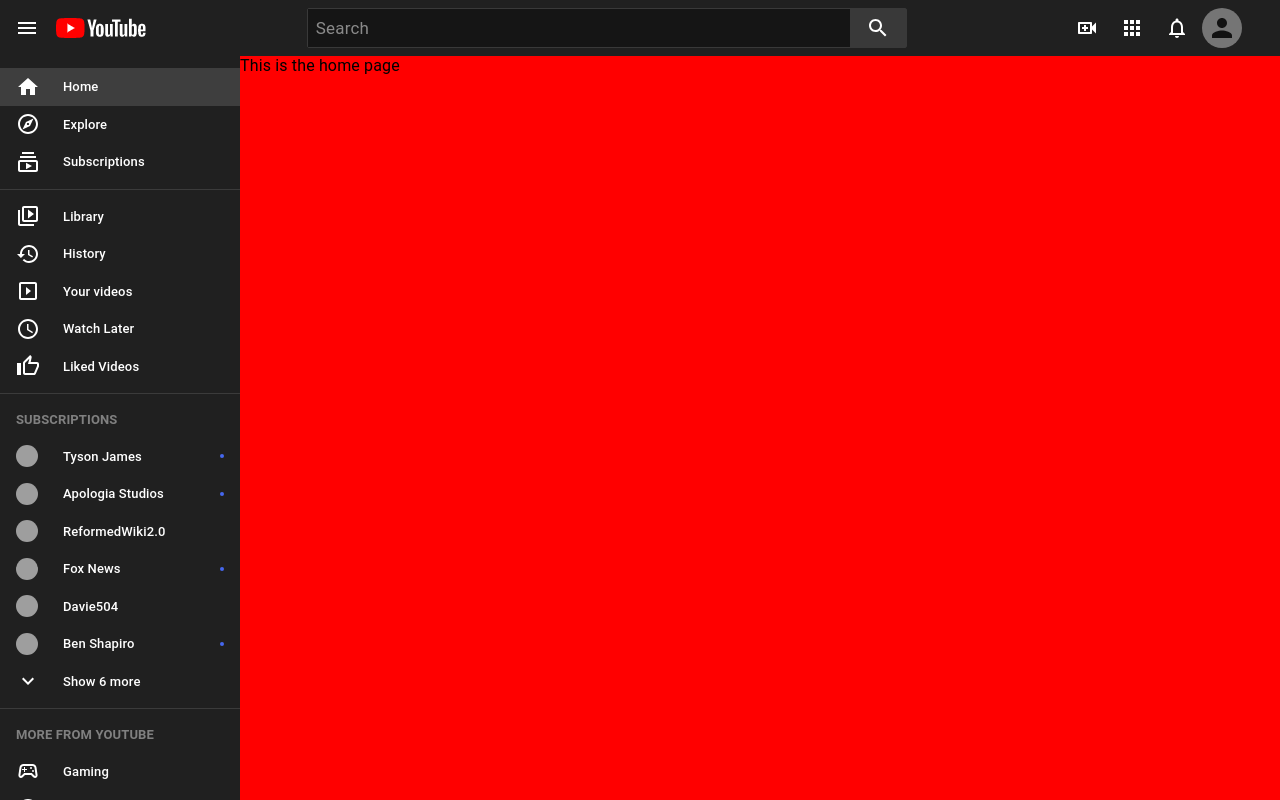
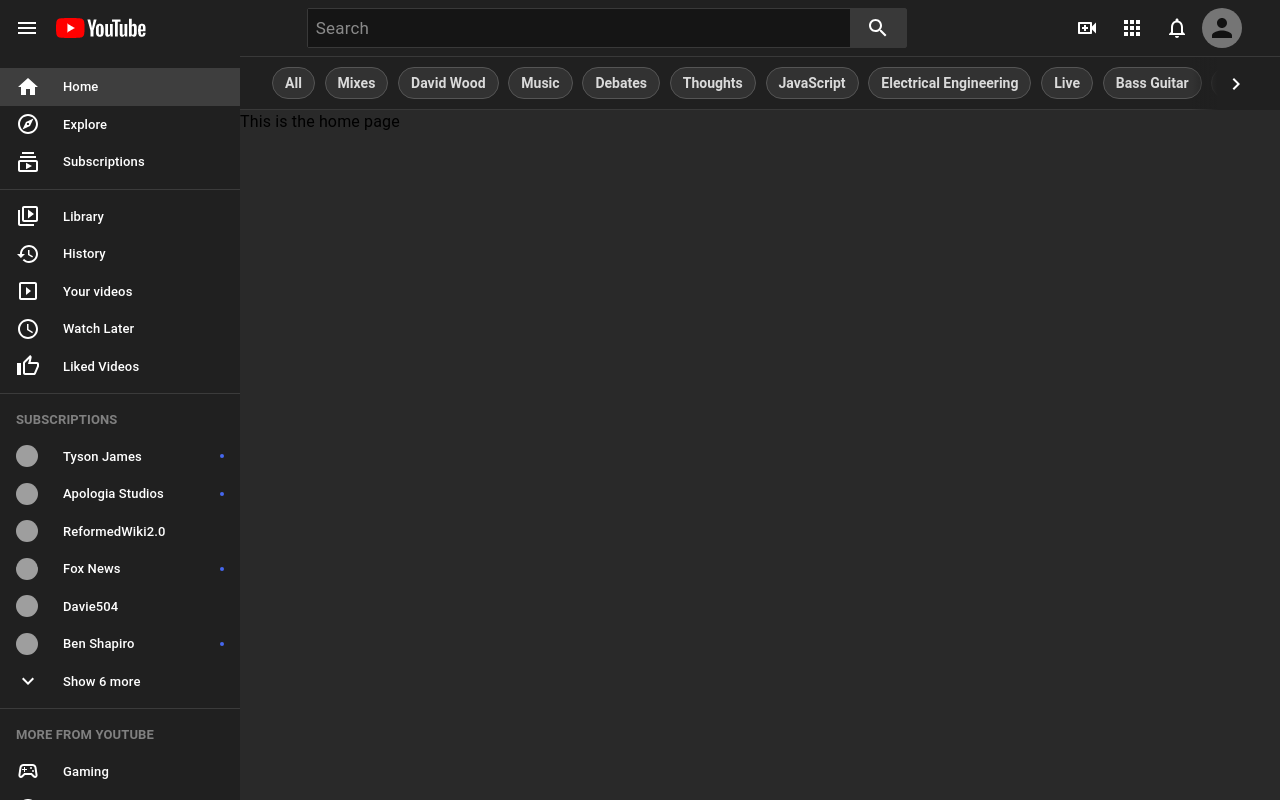
Before and after one commit to NatiG100/youtube-clone, a Next.js app: page / in a window 1280 px wide. Built offline with nearby package versions, Linux system fonts and the light colour scheme; grey boxes are pictures that could not be loaded.

Commit message:
customize scrollbar

```diff
--- a/Components/Layout.js
+++ b/Components/Layout.js
@@ -11,7 +11,7 @@
             width="100%"
             display="grid"
             gridTemplateRows={"max-content 1fr"}
-            sx={{backgroundColor:"red"}}
+            sx={{backgroundColor:"#292929"}}
         >
             <Navbar
                 sx={{
@@ -32,19 +32,11 @@
                 gridTemplateRows={"1fr"}
                 width="100%"
             >
-                <Box height="100%" overflow={"auto"} sx={{paddingTop:"56px"}}>
+                <Box height="100%" overflow={"auto"} sx={{paddingTop:"56px"}} className="drawer">
                     <DrawerMenu/>
                 </Box>
                 {/* <h1>laksjdf</h1> */}
-                <Box
-                    height="100%"
-                    width="100%"
-                    display="grid"
-                    gridTemplateRows={"max-content 1fr"}
-                >
-                    <Filter/>
-                    {children}
-                </Box>
+                {children}
             </Box>
         </Box>
     );
--- a/pages/index.js
+++ b/pages/index.js
@@ -1,12 +1,24 @@
 import { Box, Typography } from '@mui/material'
 import Head from 'next/head'
 import Image from 'next/image'
+import Filter from '../Components/Filter'
 import styles from '../styles/Home.module.css'
 
 export default function Home() {
   return (
-    <Box height="100%" >
-      <Typography >This is the home page</Typography>
+    <Box
+        width="100%"
+        display="grid"
+        gridTemplateRows={"max-content 1fr"}
+        sx={{
+          backgroundColor:"#292929",
+        }}
+        pt="56px"
+    >
+      <Filter/>
+      <Box >
+        <Typography >This is the home page</Typography>
+      </Box>
     </Box>
   )
 }
--- a/styles/globals.css
+++ b/styles/globals.css
@@ -19,3 +19,20 @@
 .hide-scroll::-webkit-scrollbar {
   display: none;
 }
+::-webkit-scrollbar{
+  width:17px;
+}
+::-webkit-scrollbar-track{
+  background:#202020;
+
+}
+::-webkit-scrollbar-thumb{
+  border-radius:8px;
+  background:#8880;
+  border-right: 4px #202020 solid;
+  border-left: 4px #202020 solid;
+  background-clip: padding-box;
+}
+.drawer:hover > ::-webkit-scrollbar-thumb{
+  background:#888;
+}
```
Also changed, not shown: Components/DrawerMenu.js (+5 -2 lines).
